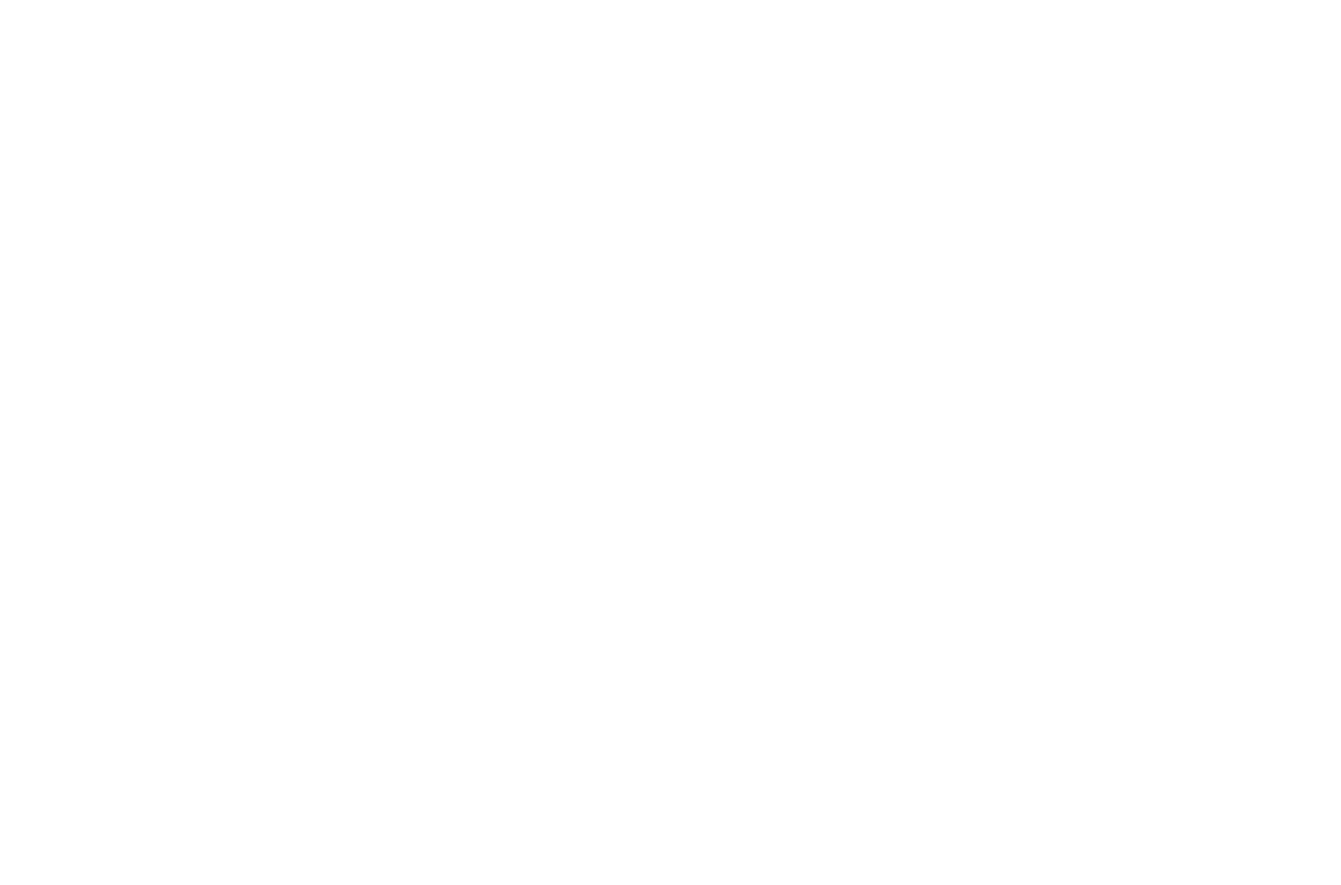
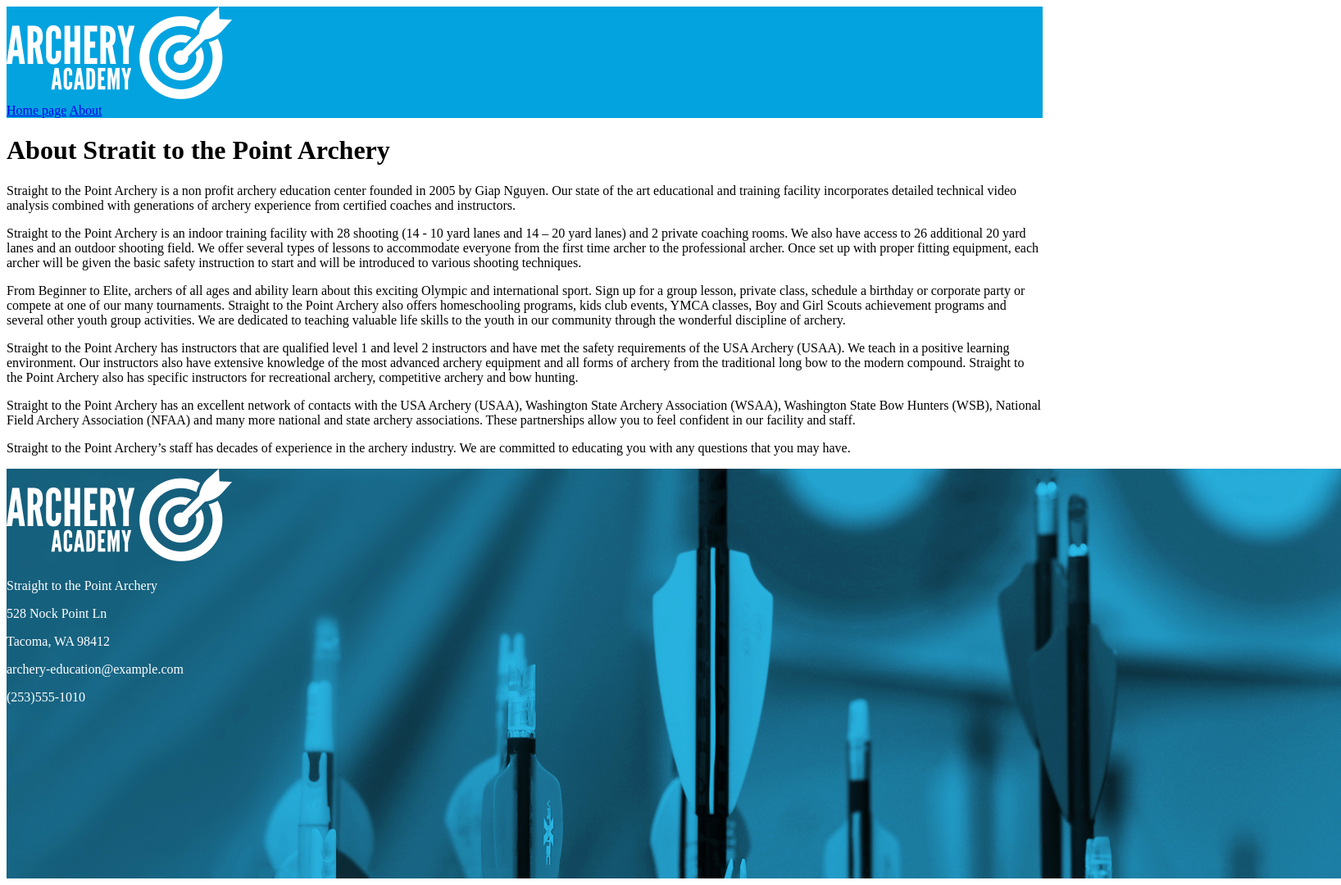
Before and after one commit to rsk23/site-architecture, a plain HTML site: page about.html in a window 1280 px wide. Shown: the whole page at 82% size, 1636 px wide, since content can reach past the window. Before the commit the page ends 800 px from the top, so only its background shows below. Drawn offline with Linux system fonts and the light colour scheme.

Commit message:
Appears to meet all requirements for assignment 7

```diff
--- a/about.html
+++ b/about.html
@@ -2,10 +2,31 @@
 <html lang="en">
   <head>
     <meta charset="utf-8">
-    <title>To The Point Archery - About/title>
+    <title>Straight to the Point Archery - Main page</title>
+    <link rel="stylesheet" type="text/css" href="styles/stylesheet-2.css">
   </head>
+  <header>
+    <img src="images/archeryAcademy-logo-white.png" alt="archeryAcademy-logo-white">
+    <nav>
+      <a href="index.html">Home page</a>
+      <a href="about.html">About</a>
+    </nav>
+  </header>
   <body>
+    <h1>About Stratit to the Point Archery</h1>
+    <p>Straight to the Point Archery is a non profit archery education center founded in 2005 by Giap Nguyen.  Our state of the art educational and training facility incorporates detailed technical video analysis combined with generations of archery experience from certified coaches and instructors.</p>
+    <p>Straight to the Point Archery is an indoor training facility with  28 shooting (14 -  10 yard lanes and 14 – 20 yard lanes) and 2 private coaching rooms. We also have access to 26  additional  20 yard lanes  and an outdoor shooting field.  We offer several types of lessons to accommodate everyone from the first time archer to the professional archer. Once set up with proper fitting equipment, each archer will be given the basic safety instruction to start and will be introduced to various shooting techniques.</p>
+    <p>From Beginner to Elite, archers of all ages and ability learn about this exciting Olympic and international sport. Sign up for a group lesson, private class, schedule a birthday or corporate party or compete at one of our many tournaments.  Straight to the Point Archery also offers homeschooling programs, kids club events, YMCA classes, Boy and Girl Scouts achievement programs and several other youth group activities. We are dedicated to teaching valuable life skills to the youth in our community through the wonderful discipline of archery.</p>
+    <p>Straight to the Point Archery has instructors that are qualified level 1 and level 2 instructors and have met the safety requirements of the USA Archery (USAA). We teach in a positive learning environment.  Our instructors also have extensive knowledge of the most advanced archery equipment and all forms of archery from the traditional long bow to the modern compound.  Straight to the Point Archery also has specific instructors for recreational archery, competitive archery and bow hunting.</p>
+    <p>Straight to the Point Archery has an excellent network of contacts with the USA Archery (USAA), Washington State Archery Association (WSAA), Washington State Bow Hunters (WSB), National Field Archery Association (NFAA) and many more national and state archery associations. These partnerships allow you to feel confident in our facility and staff.</p>
+    <p>Straight to the Point Archery’s staff has decades of experience in the archery industry. We are committed to educating you with any questions that you may have.</p>
   </body>
   <footer>
+    <img src="images/archeryAcademy-logo-white.png" alt="archeryAcademy-logo-white">
+    <p>Straight to the Point Archery</p>
+    <p>528 Nock Point Ln</p>
+    <p>Tacoma, WA 98412</p>
+    <p>archery-education@example.com</p>
+    <p>(253)555-1010</p>
   </footer>
 </html>
--- /dev/null
+++ b/styles/stylesheet-2.css
@@ -0,0 +1,18 @@
+*{
+  box-sizing: border-box;
+}
+
+body{
+}
+header{
+  background-color: rgb(3, 163, 223);
+  /*color: 03a3df;*/
+}
+footer{
+  /*background-color: rgb(3, 163, 223);*/
+  /*color: 03a3df;*/
+  background-image: url("../images/footerImage.jpg");
+  height: 500px;
+  width: 1628px;
+  color: white;
+}
--- /dev/null
+++ b/styles/stylesheet.css
@@ -0,0 +1,18 @@
+*{
+  box-sizing: border-box;
+}
+
+body{
+}
+header{
+  background-color: rgb(3, 163, 223);
+  /*color: 03a3df;*/
+}
+footer{
+  /*background-color: rgb(3, 163, 223);*/
+  /*color: 03a3df;*/
+  background-image: url("../images/footerImage.jpg");
+  height: 500px;
+  width: 1628px;
+  color: white;
+}
```
Also changed, not shown: index.html (+48 -1 lines).
